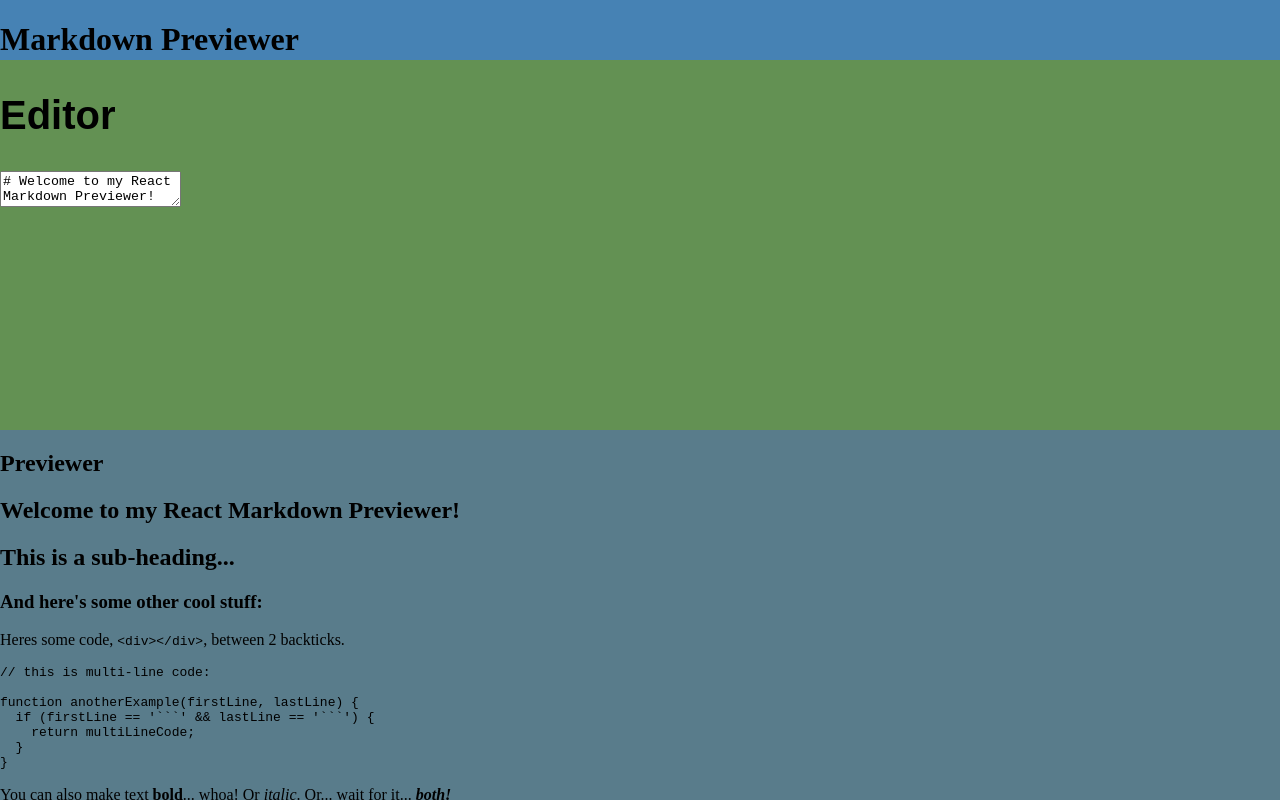
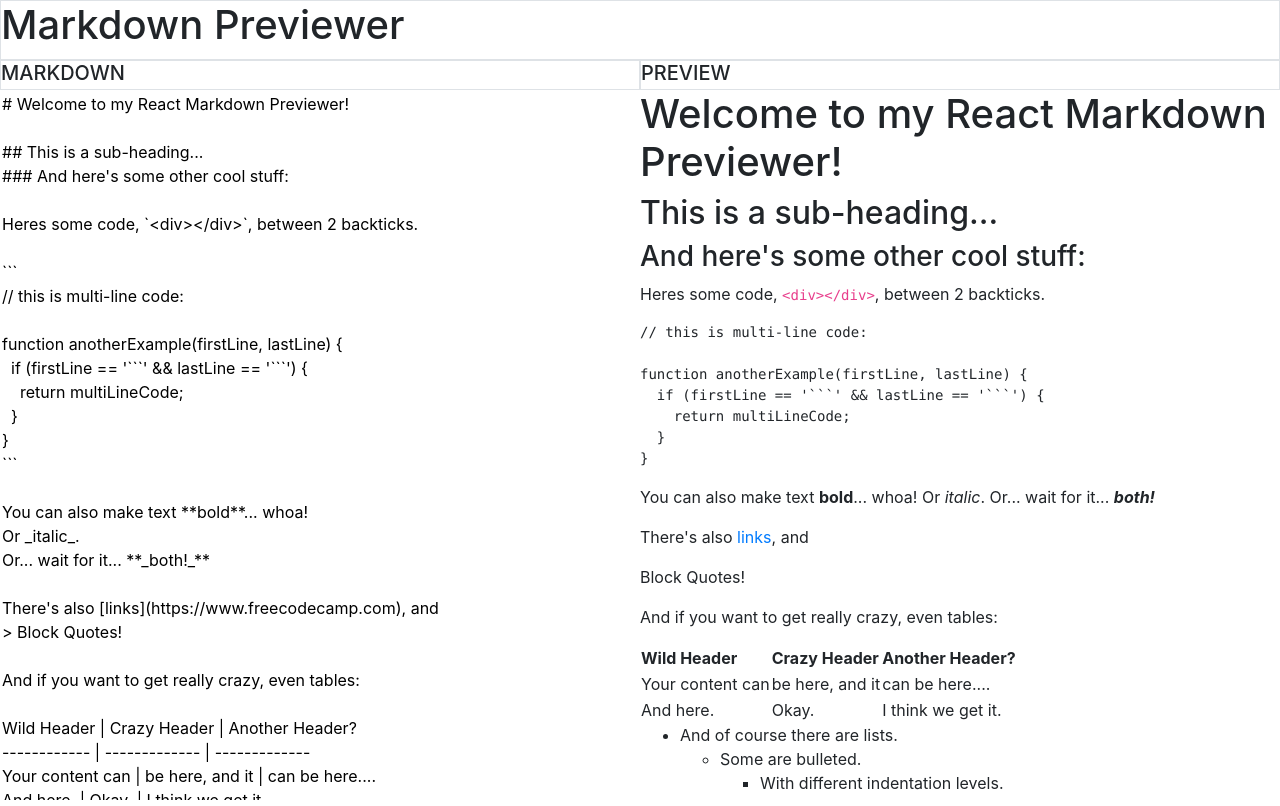
Before and after one commit to allansp9/markdown, a React (Create React App) app: page / in a window 1280 px wide. Built offline with nearby package versions, Linux system fonts and the light colour scheme.

Commit message:
changed style

```diff
--- a/package.json
+++ b/package.json
@@ -3,6 +3,7 @@
   "version": "0.1.0",
   "private": true,
   "dependencies": {
+    "bootstrap": "^4.0.0-beta.2",
     "react": "^16.0.0",
     "react-dom": "^16.0.0",
     "react-markdown": "^2.5.0",
--- a/src/App.css
+++ b/src/App.css
@@ -1,47 +1,40 @@
-html, body {
-  padding: 0;
-  margin: 0;
-  height: 100vh;
+header {
+  height: 30px;
+}
+.main-header {
+  height: 60px;
 }
 
-.container {
-  height: 100vh;
-  /*max-height: 100%;*/
-  /*background-color: yellow;*/
-  display: flex;
-  flex-direction: column;
-}
-
-header, .textArea, .previewArea {
-  flex: 1;
-}
-
-header {
-  height: 60px;
-  background-color: steelblue;
-  flex: 0;
-}
-
-.container > section > h1 {
-  font-family: sans-serif;
-  font-size: 40px;
-}
-
-.textArea {
-  background-color: rgb(99, 145, 83);
-}
-
-.previewArea {
-  background-color: rgb(89, 124, 139);
-  /*overflow: auto;*/
-  position: relative;
+.no-padding {
+  padding-left: 0!important;
+  padding-right: 0!important;
 }
 
 .scroller {
   position: absolute;
+  overflow: auto;
   top: 0;
   right: 0;
   bottom: 0;
   left: 0;
-  overflow: auto;
 }
+
+.screensize {
+  height: calc(100vh - 90px);
+}
+
+.textarea {
+  /*background-color: rgb(225, 171, 250);*/
+}
+
+.previewarea {
+  /*background-color: rgb(141, 179, 143);*/
+  position: relative;
+}
+
+textarea {
+  resize: none;
+  width: 100%;
+  height: 100%;
+  border: none;
+}
--- a/src/App.js
+++ b/src/App.js
@@ -1,6 +1,7 @@
 import React, { Component } from 'react';
 import ReactMarkdown from 'react-markdown';
 import { placeholder } from './placeholder';
+import 'bootstrap/dist/css/bootstrap.min.css';
 
 class App extends Component {
   constructor(props) {
@@ -19,21 +20,36 @@ class App extends Component {
 
   render () {
     return (
-        <div className="container">
-          <header>
+        <div className="container-fluid">
+            <div className="row">
+              <div className="col no-padding">
+                <header className="main-header border">
                   <h1>Markdown Previewer</h1>
                 </header>
-          <section className='textArea'>
-            <h1>Editor</h1>
-            <textarea onChange={this.handleUserInput} value={this.state.userInput} />
+              </div>
+            </div>
+             <div className="row">
+              <div className="col no-padding">
+                <section className='textarea screensize'>
+                  <header className="border">
+                    <h5>MARKDOWN</h5>
+                  </header>
+                  <textarea onChange={this.handleUserInput} value={this.state.userInput}/>
                 </section>
+              </div>
 
-          <section className='previewArea'>
+              <div className="col no-padding">
+                <header className="border">
+                  <h5>PREVIEW</h5>
+                </header>
+                <section className='previewarea screensize'>
+
                   <div className='scroller'>
-              <h1>Previewer</h1>
                     <ReactMarkdown source={this.state.userInput}/>
                   </div>
                 </section>
+              </div>
+            </div>
         </div>
     );
   }
```
Lines whose indentation alone changed are shown as unchanged.
